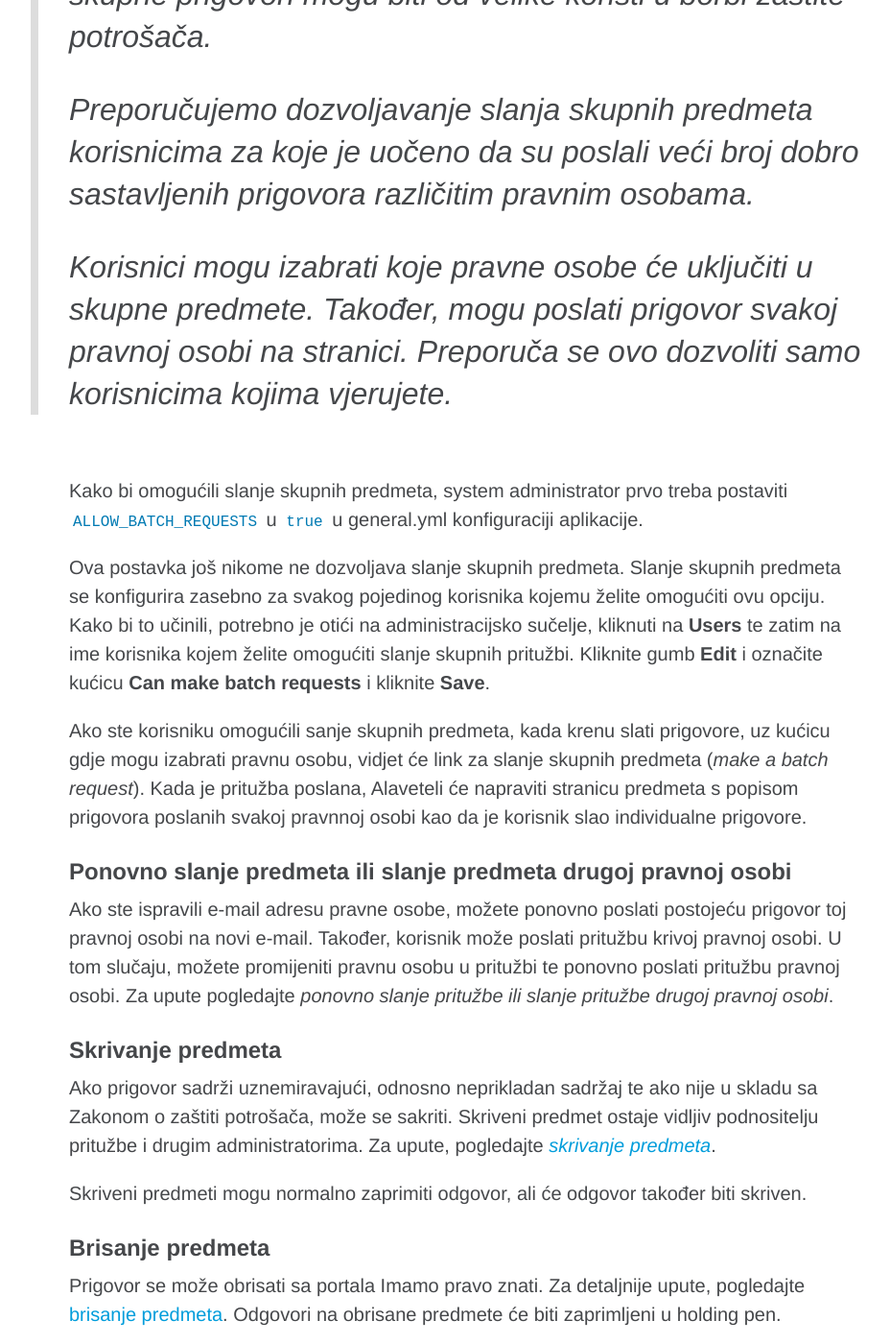
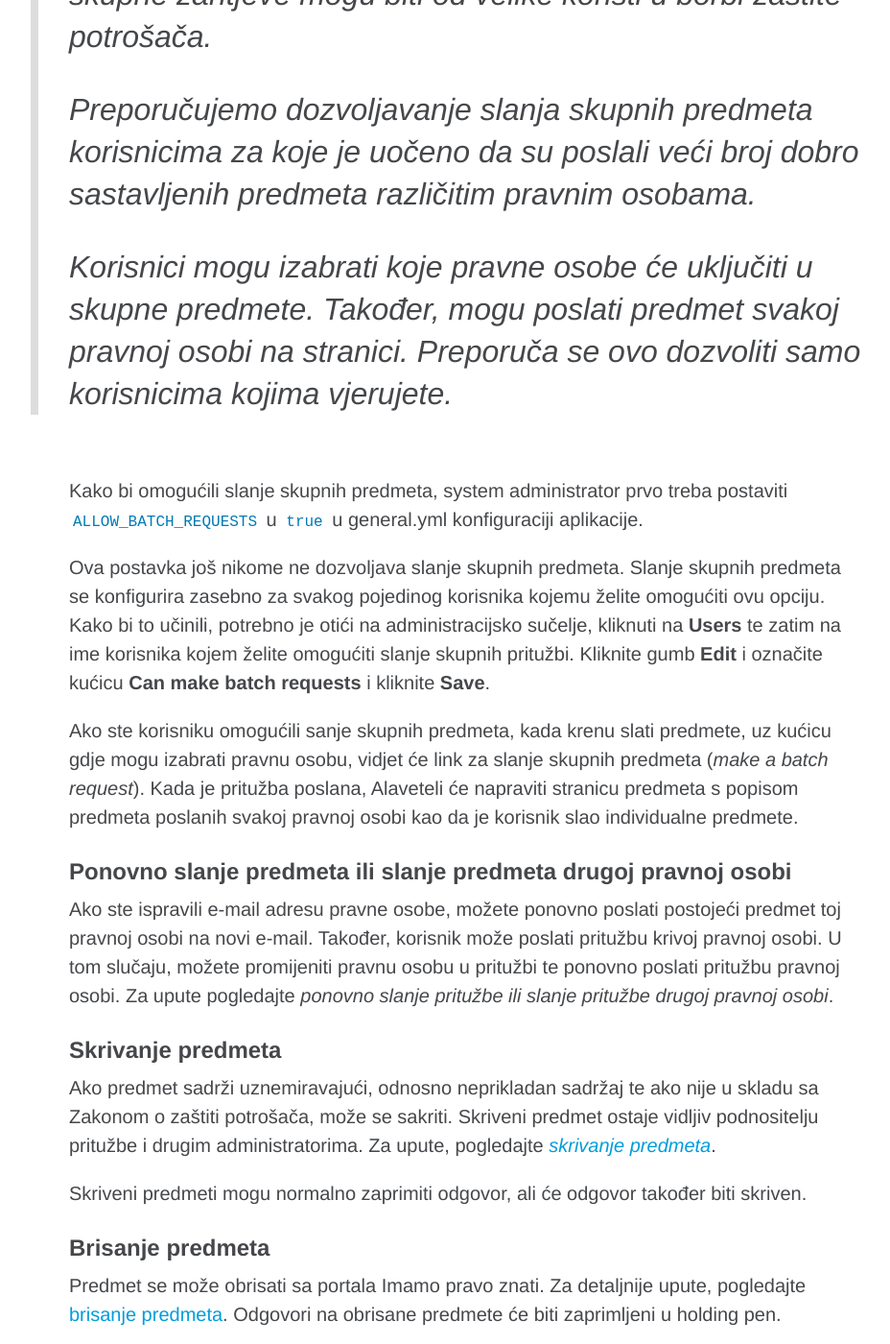
Before and after one commit to schlos/imamopravoznati-admin, a Jekyll site: the page built from _posts/2017-09-17-odrzavanje.md, in a window 1280 px wide and 1400 px high, scrolled down 10966 px. Shown: the whole window at 96% size, without its empty margins (72-1000 px from the left). Built offline with Jekyll 4.4.1, drawn with Linux system fonts in a browser that asks for light colours; comment, search, counter and statistics services are not loaded; some of the changed text lies outside the part shown.

Commit message:
Update 2017-09-17-odrzavanje.md

```diff
--- a/_posts/2017-09-17-odrzavanje.md
+++ b/_posts/2017-09-17-odrzavanje.md
@@ -172,7 +172,7 @@ Ponekad je nužno ukloniti detalje korisnika sa Alaveteli stranice kako se ti de
 
 ### Omogućivanje korisniku da podnese više predmeta
 
-Alaveteli ima postavke konfiguracije za maksimalan broj predmeta po korisniku po danu `MAX_REQUESTS_PER_USER_PER_DAY`, a koji određuje maksimalan broj predmeta koje običan korisnik može poslati tijekom jednog dana. Ukoliko korisnik tijekom 24 sata pokuša poslati veći broj prigovora od tog broja, dobit će poruku koja će ga obavijestiti o dosezanju limita u broju prigovora, ali i potaknuti da nas kontaktiraju putem kontakt podataka ako smatra da ima dobar razlog tražiti da se ograničenje broja prigovora poveća.
+Alaveteli ima postavke konfiguracije za maksimalan broj predmeta po korisniku po danu `MAX_REQUESTS_PER_USER_PER_DAY`, a koji određuje maksimalan broj predmeta koje običan korisnik može poslati tijekom jednog dana. Ukoliko korisnik tijekom 24 sata pokuša poslati veći broj predmeta od tog broja, dobit će poruku koja će ga obavijestiti o dosezanju limita u broju predmeta, ali i potaknuti da nas kontaktiraju putem kontakt podataka ako smatra da ima dobar razlog tražiti da se ograničenje broja predmeta poveća.
 
 Ukoliko želite povećati limit za podnošenje predmeta za određenog korisnika, potrebno je pristupiti administracijskom sučelju, kliknuti na **Users** te potom na ime odabranog korisnika. Zatim je potrebno kliknuti na gumb **Edit** i označiti kućicu **No rate limit** te kliknuti **Save**.
 
@@ -180,31 +180,31 @@ Ukoliko želite povećati limit za podnošenje predmeta za određenog korisnika,
 
 Ponekad jedan korisnik želi poslati pritužbu većem broju pravnih osoba što se naziva skupnim predmetima (*batch requests*). U pravilu, Alaveteli ne dozvoljava korisnicima slanje skupnih predmeta.
 
-> Smatramo da se skupni predmeti mogu zloupotrijebiti — korisnici mogu poslati loše smišljene ili uznemiravajuće prigovore koje mogu zasmetati pravnim osobama ili naštetiti reputaciji ove stranice. Međutim, dobro smišljene skupne prigovori mogu biti od velike koristi u borbi zaštite potrošača.
+> Smatramo da se skupni predmeti mogu zloupotrijebiti — korisnici mogu poslati loše smišljene ili uznemiravajuće predmete koje mogu zasmetati pravnim osobama ili naštetiti reputaciji ove stranice. Međutim, dobro smišljene skupne zahtjeve mogu biti od velike koristi u borbi zaštite potrošača.
 >
-> Preporučujemo dozvoljavanje slanja skupnih predmeta korisnicima za koje je uočeno da su poslali veći broj dobro sastavljenih prigovora različitim pravnim osobama.
+> Preporučujemo dozvoljavanje slanja skupnih predmeta korisnicima za koje je uočeno da su poslali veći broj dobro sastavljenih predmeta različitim pravnim osobama.
 >
-> Korisnici mogu izabrati koje pravne osobe će uključiti u skupne predmete. Također, mogu poslati prigovor svakoj pravnoj osobi na stranici. Preporuča se ovo dozvoliti samo korisnicima kojima vjerujete.
+> Korisnici mogu izabrati koje pravne osobe će uključiti u skupne predmete. Također, mogu poslati predmet svakoj pravnoj osobi na stranici. Preporuča se ovo dozvoliti samo korisnicima kojima vjerujete.
 
 Kako bi omogućili slanje skupnih predmeta, system administrator prvo treba postaviti `ALLOW_BATCH_REQUESTS` u `true` u general.yml konfiguraciji aplikacije.
 
 Ova postavka još nikome ne dozvoljava slanje skupnih predmeta. Slanje skupnih predmeta se konfigurira zasebno za svakog pojedinog korisnika kojemu želite omogućiti ovu opciju. Kako bi to učinili, potrebno je otići na administracijsko sučelje, kliknuti na **Users** te zatim na ime korisnika kojem želite omogućiti slanje skupnih pritužbi. Kliknite gumb **Edit** i označite kućicu **Can make batch requests** i kliknite **Save**.
 
-Ako ste korisniku omogućili sanje skupnih predmeta, kada krenu slati prigovore, uz kućicu gdje mogu izabrati pravnu osobu, vidjet će link  za slanje skupnih predmeta (*make a batch request*). Kada je pritužba poslana, Alaveteli će napraviti stranicu predmeta s popisom prigovora poslanih svakoj pravnnoj osobi kao da je korisnik slao individualne prigovore.
+Ako ste korisniku omogućili sanje skupnih predmeta, kada krenu slati predmete, uz kućicu gdje mogu izabrati pravnu osobu, vidjet će link  za slanje skupnih predmeta (*make a batch request*). Kada je pritužba poslana, Alaveteli će napraviti stranicu predmeta s popisom predmeta poslanih svakoj pravnoj osobi kao da je korisnik slao individualne predmete.
 
 ### Ponovno slanje predmeta ili slanje predmeta drugoj pravnoj osobi
 
-Ako ste ispravili e-mail adresu pravne osobe, možete ponovno poslati postojeću prigovor toj pravnoj osobi na novi e-mail. Također, korisnik može poslati pritužbu krivoj pravnoj osobi. U tom slučaju, možete promijeniti pravnu osobu u pritužbi te ponovno poslati pritužbu pravnoj osobi. Za upute pogledajte *ponovno slanje pritužbe ili slanje pritužbe drugoj pravnoj osobi*.
+Ako ste ispravili e-mail adresu pravne osobe, možete ponovno poslati postojeći predmet toj pravnoj osobi na novi e-mail. Također, korisnik može poslati pritužbu krivoj pravnoj osobi. U tom slučaju, možete promijeniti pravnu osobu u pritužbi te ponovno poslati pritužbu pravnoj osobi. Za upute pogledajte *ponovno slanje pritužbe ili slanje pritužbe drugoj pravnoj osobi*.
 
 ### Skrivanje predmeta
 
-Ako prigovor sadrži uznemiravajući, odnosno neprikladan sadržaj te ako nije u skladu sa Zakonom o zaštiti potrošača, može se sakriti. Skriveni predmet ostaje vidljiv podnositelju pritužbe i drugim administratorima. Za upute, pogledajte *[skrivanje predmeta][1]*.
+Ako predmet sadrži uznemiravajući, odnosno neprikladan sadržaj te ako nije u skladu sa Zakonom o zaštiti potrošača, može se sakriti. Skriveni predmet ostaje vidljiv podnositelju pritužbe i drugim administratorima. Za upute, pogledajte *[skrivanje predmeta][1]*.
 
 Skriveni predmeti mogu normalno zaprimiti odgovor, ali će odgovor također biti skriven.
 
 ### Brisanje predmeta
 
-Prigovor se može obrisati sa portala {{ site.portal.name }}. Za detaljnije upute, pogledajte [brisanje predmeta][2].
+Predmet se može obrisati sa portala {{ site.portal.name }}. Za detaljnije upute, pogledajte [brisanje predmeta][2].
 Odgovori na obrisane predmete će biti zaprimljeni u holding pen.
 
 ### Skrivanje primljene ili poslane poruke
@@ -213,7 +213,7 @@ Ponekad je potrebno sakriti određenu primljenu ili poslanu poruku, posebno u sl
 
 Administracijskom sučelju poruke možete pristupiti putem linka iz dijela “Outgoing messages” ili “Incoming messages” sa administraciske stranice specifičnog predmeta ili direktno sa javne stranice predmeta klikom na link **admin** u poruci. Kada pristupite administracijskom sučelju poruke, možete promijeniti njeno isticanje (*prominence*).
 
-Postavite **prominence** u **hidden** kako bi sakrili poruku od svih osim od administratora ili u **requester_only** kako bi omogućili da poruku vidi podnositelj prigovora (i administratori). Ukoliko možete, dodajte tekst u polje **Reason for prominence**. To će biti prikazano na mjestu gdje se nalazila poruka na stranici pritužbe kako bi se znalo zašto je poruka sakrivena.
+Postavite **prominence** u **hidden** kako bi sakrili poruku od svih osim od administratora ili u **requester_only** kako bi omogućili da poruku vidi podnositelj predmeta (i administratori). Ukoliko možete, dodajte tekst u polje **Reason for prominence**. To će biti prikazano na mjestu gdje se nalazila poruka na stranici pritužbe kako bi se znalo zašto je poruka sakrivena.
 
 ### Brisanje primljene ili poslane poruke
 
@@ -233,7 +233,7 @@ U nekim slučajevima je potrebno urediti poslanu poruku. Primjerice, ako je kori
 
 ### Uređivanje ili skrivanje komentara
 
-Komentari su jednostavniji od prigovora ili poruka jer postoje samo na stranici predmeta, tj. nisu poslani nigdje. Ako predmet ima komentare, oni će biti prikazani u administracijskom sučelju tog predmeta. Spustite se niže na stranici do popisa komentara, a svaki pojedini komentar možete uređivati klikom na njegov naslov.
+Komentari su jednostavniji od zahtjeva ili poruka jer postoje samo na stranici predmeta, tj. nisu poslani nigdje. Ako predmet ima komentare, oni će biti prikazani u administracijskom sučelju tog predmeta. Spustite se niže na stranici do popisa komentara, a svaki pojedini komentar možete uređivati klikom na njegov naslov.
 
 Predlažemo da vaše promijene učinite eksplicitnima. Primjerice, ako uklanjate osobne podatke, umjesto da ih samo obrišete, radije ih zamijenite sa nečim što indicira što je uklonjeno: `[uklonjena je osobna informacija]`.
 
@@ -255,7 +255,7 @@ Poput cenzura koje se temelje na običnom tekstu, cenzura za redovne RegEx izraz
 - ograničite RegEx primjenu na slučajeve koji se inače ne mogu lako pokriti
 - neka budu što jednostavniji i konkretniji.
 
-Kako bi cenzurirali dio prigovora, potrebno je pristupiti administracijskom sučelju predmeta, otići na dno stranice te kliknuti na gumb **New censor rule (for this request only)**. Na slijedećoj stranici unesite tekst koji želite zamijeniti, npr. "određena privatna informacija," tekst s kojim privatnu informaciju želite zamijeniti, npr. `[osobna informacija]` te je potrebno dodati komentar kako bi drugi administratori znali zašto je informacija sakrivena.
+Kako bi cenzurirali dio predmeta, potrebno je pristupiti administracijskom sučelju predmeta, otići na dno stranice te kliknuti na gumb **New censor rule (for this request only)**. Na slijedećoj stranici unesite tekst koji želite zamijeniti, npr. "određena privatna informacija," tekst s kojim privatnu informaciju želite zamijeniti, npr. `[osobna informacija]` te je potrebno dodati komentar kako bi drugi administratori znali zašto je informacija sakrivena.
 
 Za dodavanje cenzure korisniku, kako bi se cenzura odnosila na svaki predmet koji korisnik napravi, pristupite stranici korisnika preko administracijskog sučelja. Stranici korisnika možete pristupiti klikom na **Users** na administracijskom izborniku te pronalaskom željenog korisnika ili preko administratorskog linka za odabranog korisnika sa javnog sučelja.
 
```
Also changed, not shown: other parts of _posts/2017-09-17-odrzavanje.md (+1 -1 lines).
